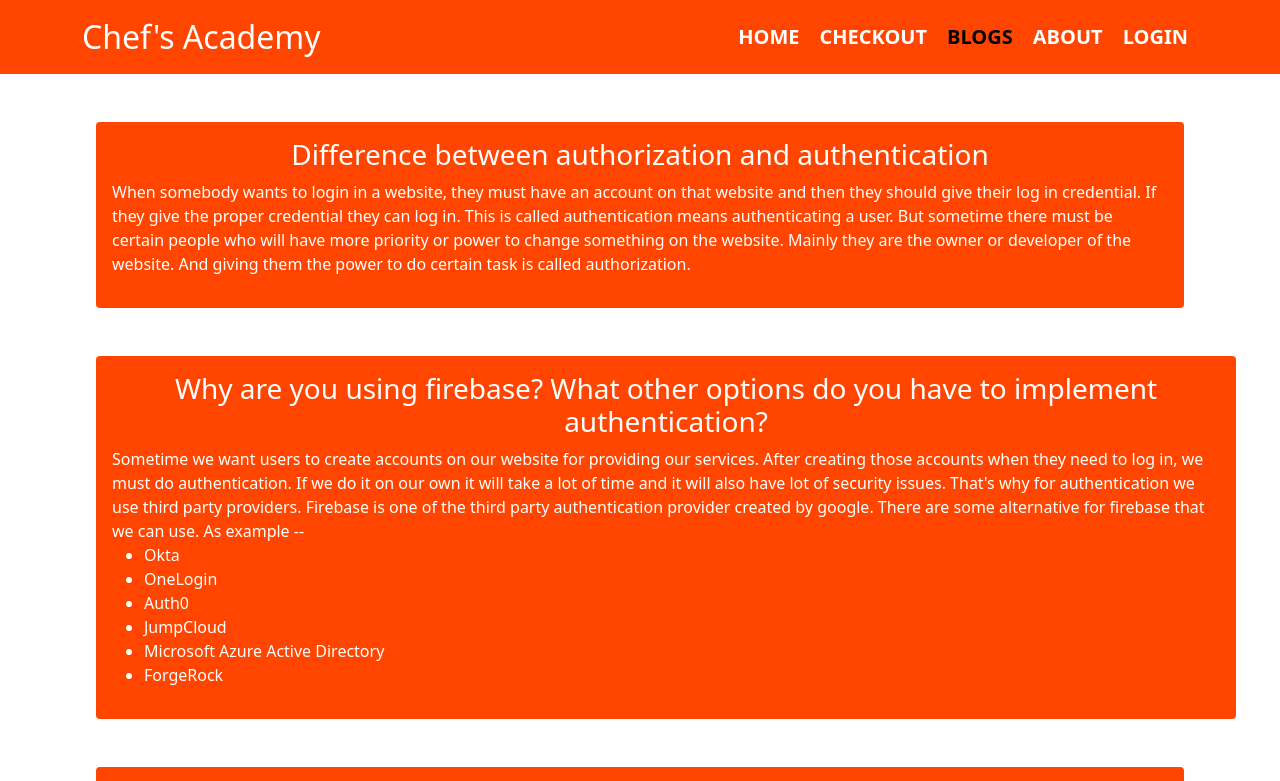
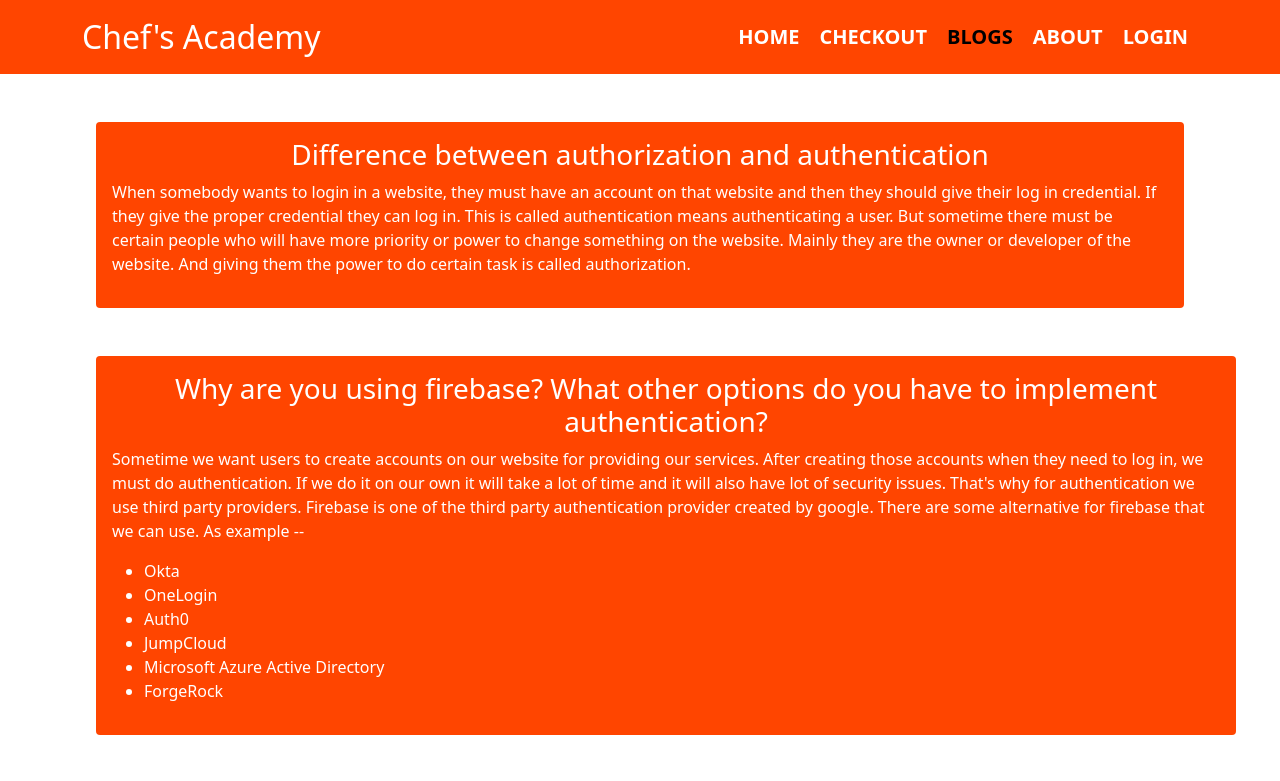
Before and after one commit to TanveerShahriar/chefs-academy, a React (Create React App) app: page /blogs in a window 1280 px wide. Shown: the top 781 px of the page. Built offline with nearby package versions, Linux system fonts and the light colour scheme.

Commit message:
carousel image and text added

```diff
--- a/src/Pages/Blogs/Q2/Q2.js
+++ b/src/Pages/Blogs/Q2/Q2.js
@@ -1,14 +1,24 @@
-import React from 'react';
-import { Container } from 'react-bootstrap';
-import './Q2.css'
+import React from "react";
+import { Container } from "react-bootstrap";
+import "./Q2.css";
 
 const Q2 = () => {
   return (
-        <Container className='ans p-3 mt-5 m-lg-5 rounded text-white'>
-            <h3>Why are you using firebase? What other options do you have to implement authentication?</h3>
-            <p className='text-start'>
-                Sometime we want users to create accounts on our website for providing our services. After creating those accounts when they need to log in, we must do authentication. If we do it on our own it will take a lot of time and it will also have lot of security issues. That's why for authentication we use third party providers. Firebase is one of the third party authentication provider created by google. There are some alternative for firebase that we can use. As example --
-                <ul>
+    <Container className="ans p-3 mt-5 m-lg-5 rounded text-white">
+      <h3>
+        Why are you using firebase? What other options do you have to implement
+        authentication?
+      </h3>
+      <p className="text-start">
+        Sometime we want users to create accounts on our website for providing
+        our services. After creating those accounts when they need to log in, we
+        must do authentication. If we do it on our own it will take a lot of
+        time and it will also have lot of security issues. That's why for
+        authentication we use third party providers. Firebase is one of the
+        third party authentication provider created by google. There are some
+        alternative for firebase that we can use. As example --
+      </p>
+      <ul className="text-start">
         <li>Okta</li>
         <li>OneLogin</li>
         <li>Auth0</li>
@@ -16,7 +26,6 @@ const Q2 = () => {
         <li>Microsoft Azure Active Directory</li>
         <li>ForgeRock</li>
       </ul>
-            </p>
     </Container>
   );
 };
--- a/src/Pages/Blogs/Q3/Q3.js
+++ b/src/Pages/Blogs/Q3/Q3.js
@@ -1,13 +1,16 @@
-import React from 'react';
-import './Q3.css'
+import React from "react";
+import "./Q3.css";
 
 const Q3 = () => {
   return (
-        <div className='ans p-3 mt-5 m-lg-5 rounded text-white'>
-            <h3>What other services does firebase provide other than authentication</h3>
-            <p className='text-start'>
+    <div className="ans p-3 mt-5 m-lg-5 rounded text-white">
+      <h3>
+        What other services does firebase provide other than authentication
+      </h3>
+      <p className="text-start">
         There are many services which Firebase provides, such as --
-                <ul>
+      </p>
+      <ul className="text-start">
         <li>Cloud Firestore</li>
         <li>Cloud Functions</li>
         <li>Hosting</li>
@@ -16,7 +19,6 @@ const Q3 = () => {
         <li>Dynamic Links</li>
         <li>Remote Config</li>
       </ul>
-            </p>
     </div>
   );
 };
--- a/src/Pages/Home/Banner/Banner.js
+++ b/src/Pages/Home/Banner/Banner.js
@@ -9,38 +9,33 @@ const Banner = () => {
         <Carousel.Item>
           <img
             className="d-block w-100"
-            src="https://raw.githubusercontent.com/TanveerShahriar/images/main/demon_slayer.jpg"
+            src="https://raw.githubusercontent.com/TanveerShahriar/images/main/a10images/banner1.jpg"
             alt="First slide"
           />
           <Carousel.Caption>
-            <h3>First slide label</h3>
-            <p>Nulla vitae elit libero, a pharetra augue mollis interdum.</p>
+            <h1 className="shadow py-auto ">Italian, Mexican, Indian and many more variety of dishes are taught</h1>
           </Carousel.Caption>
         </Carousel.Item>
         <Carousel.Item>
           <img
             className="d-block w-100"
-            src="https://raw.githubusercontent.com/TanveerShahriar/images/main/demon_slayer.jpg"
+            src="https://raw.githubusercontent.com/TanveerShahriar/images/main/a10images/banner2.jpeg"
             alt="Second slide"
           />
 
           <Carousel.Caption>
-            <h3>Second slide label</h3>
-            <p>Lorem ipsum dolor sit amet, consectetur adipiscing elit.</p>
+            <h1 className="shadow py-auto ">Ensuring fun and equality cooking class for all ages</h1>
           </Carousel.Caption>
         </Carousel.Item>
         <Carousel.Item>
           <img
             className="d-block w-100"
-            src="https://raw.githubusercontent.com/TanveerShahriar/images/main/demon_slayer.jpg"
+            src="https://raw.githubusercontent.com/TanveerShahriar/images/main/a10images/banner3.jpg"
             alt="Third slide"
           />
 
           <Carousel.Caption>
-            <h3>Third slide label</h3>
-            <p>
-              Praesent commodo cursus magna, vel scelerisque nisl consectetur.
-            </p>
+            <h1 className="shadow py-auto ">Become a master of Dessert with proper guidance</h1>
           </Carousel.Caption>
         </Carousel.Item>
       </Carousel>
```
Lines whose indentation alone changed are shown as unchanged.
